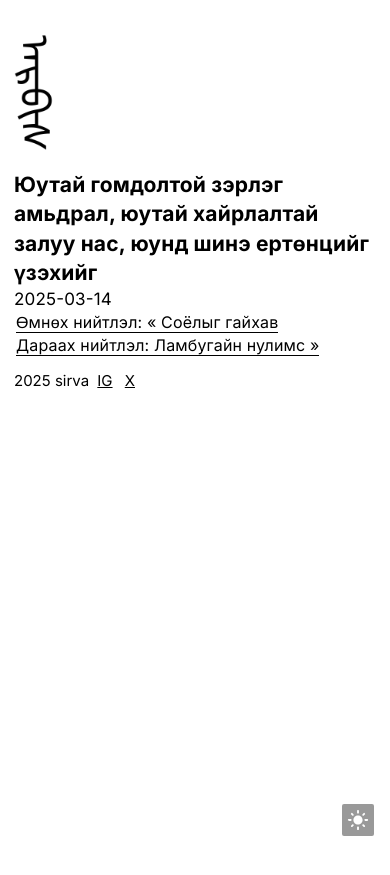
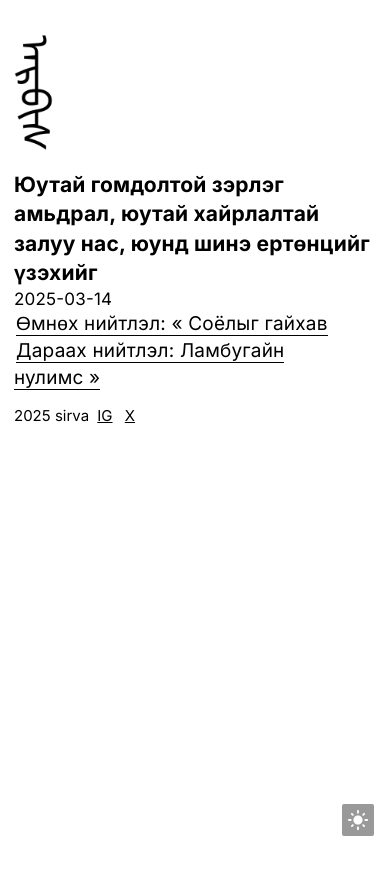
Before and after one commit to aaaarrrrvvvv/aaaarrrrvvvv.github.io, a Jekyll site: the page built from _posts/2025-03-15-Ёсоороо-хальж-дээ.md, in a window 390 px wide. Shown: the top 875 px of the page. Built offline with Jekyll 4.4.1, drawn with Linux system fonts in a browser that asks for light colours.

Commit message:
Update post.css

```diff
--- a/static/css/post.css
+++ b/static/css/post.css
@@ -153,10 +153,10 @@
 }
 @media screen and (max-width: 560px) {
   .page-post {
-    font-size: 16px;
+    font-size: 19px;
   }
   .page-post pre code {
-    font-size: 16px;
+    font-size: 19px;
   }
   .page-post .post > * {
     margin: 15px 0;
```
